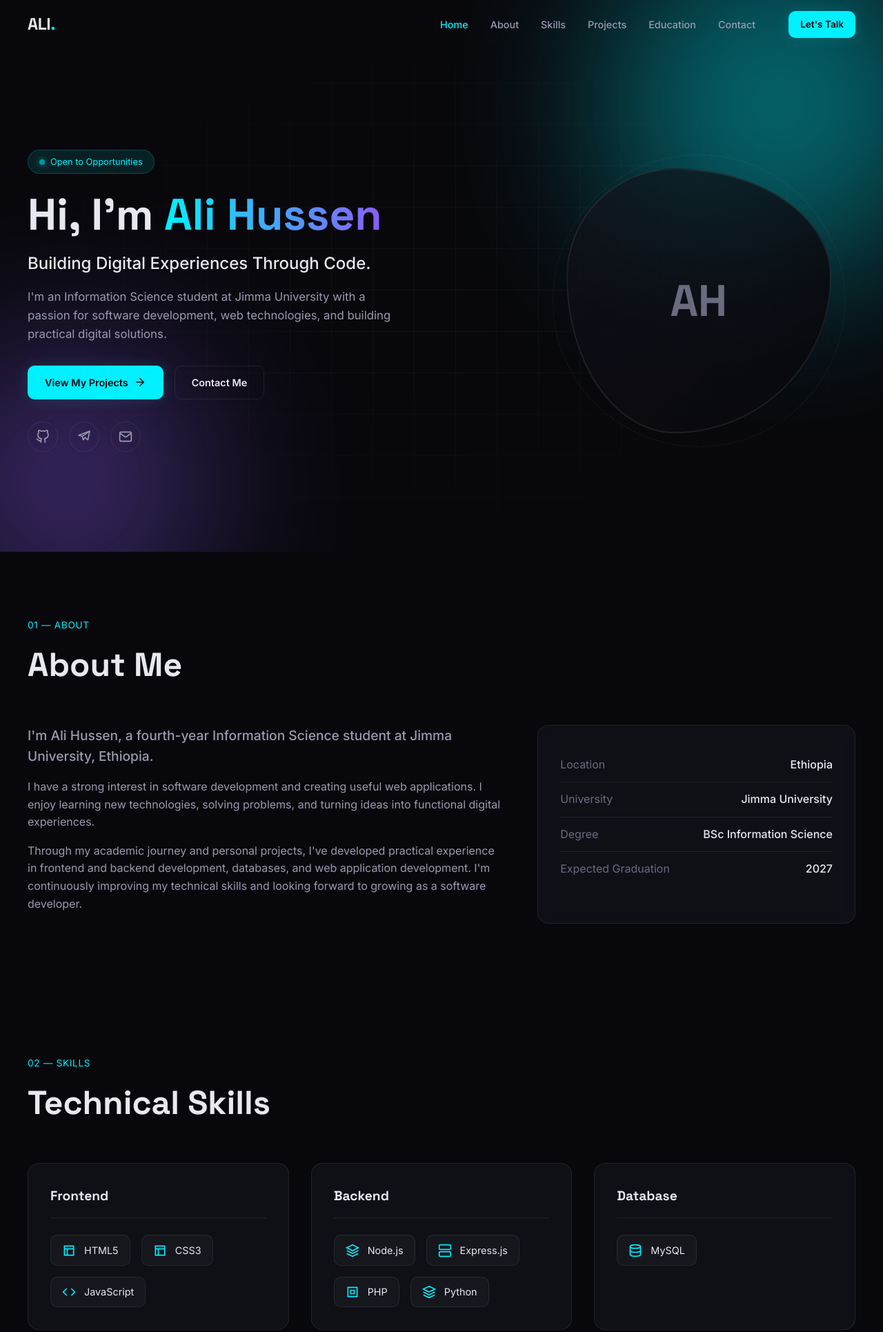
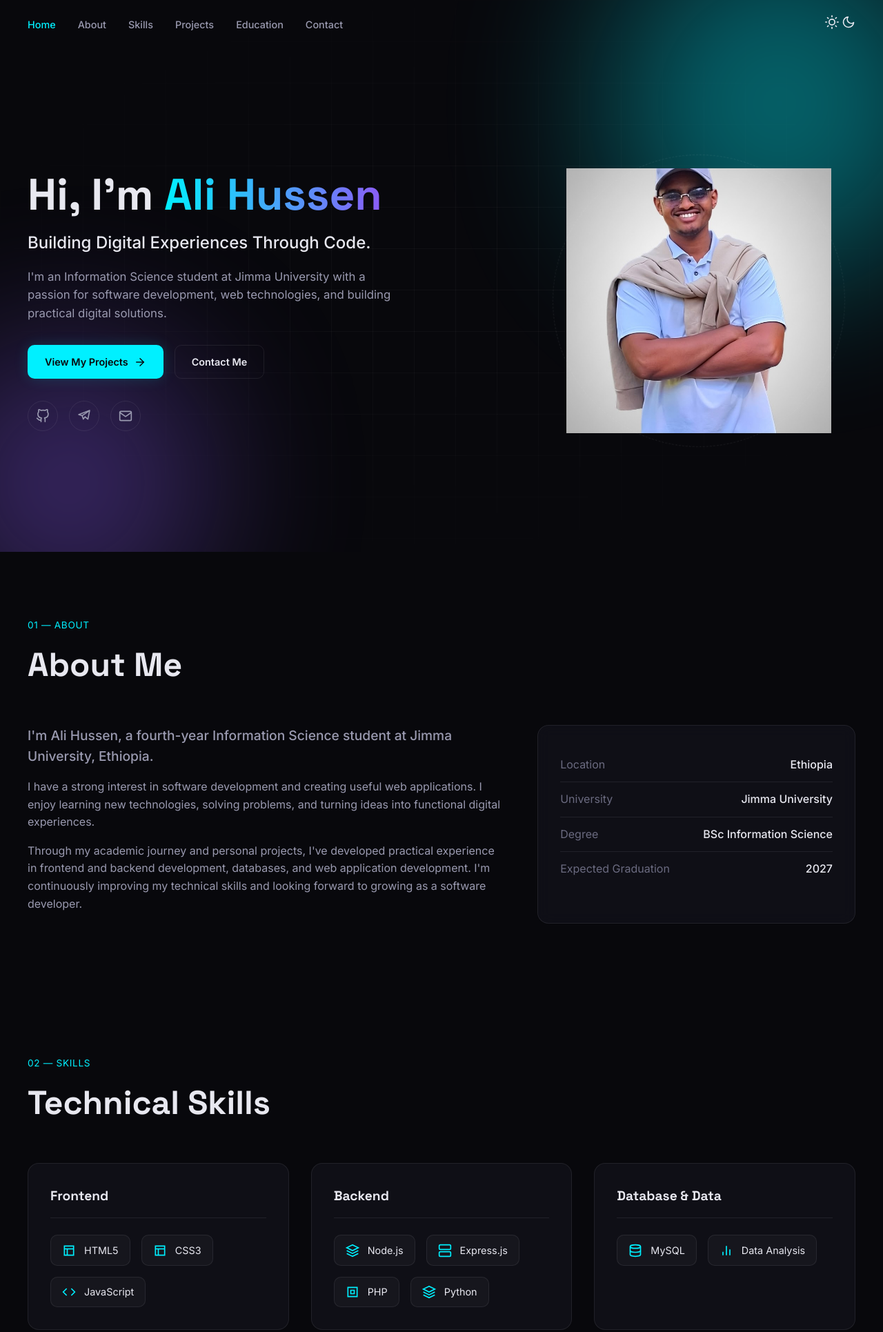
Before and after one commit to rasalihussen-hub/rasalihussen-hub.github.io, a plain HTML site: page index.html in a window 1280 px wide. Shown: the top 1931 px of the page at 69% size. Drawn offline with Linux system fonts and the light colour scheme.

Commit message:
Enhance index.html with theme toggle and skills
Updated HTML structure to include theme toggle button and improved accessibility features. Changed class names for better clarity and added a new skill item for Data Analysis.

```diff
--- a/index.html
+++ b/index.html
@@ -23,9 +23,10 @@
   <link rel="preconnect" href="https://fonts.gstatic.com" crossorigin />
   <link href="https://fonts.googleapis.com/css2?family=Inter:wght@300;400;500;600;700&family=Space+Grotesk:wght@500;600;700&display=swap" rel="stylesheet" />
 
+  <!-- CSS Link -->
   <link rel="stylesheet" href="css/style.css" />
 </head>
-<body>
+<body class="theme-dark">
 
   <!-- Background Elements -->
   <div class="bg-elements" aria-hidden="true">
@@ -37,8 +38,6 @@
   <!-- Navigation -->
   <header class="nav-header" id="navHeader">
     <div class="nav-container">
-      <a href="#home" class="nav-logo">ALI<span class="logo-dot">.</span></a>
-
       <nav class="nav-links" id="navLinks" aria-label="Main navigation">
         <a href="#home" class="nav-link active">Home</a>
         <a href="#about" class="nav-link">About</a>
@@ -46,12 +45,19 @@
         <a href="#projects" class="nav-link">Projects</a>
         <a href="#education" class="nav-link">Education</a>
         <a href="#contact" class="nav-link">Contact</a>
-        <a href="#contact" class="btn btn-sm btn-primary nav-cta">Let's Talk</a>
       </nav>
 
-      <button class="hamburger" id="hamburger" aria-label="Open menu" aria-expanded="false">
-        <span></span><span></span><span></span>
-      </button>
+      <div class="nav-actions">
+        <!-- Day/Night Mode Toggle -->
+        <button class="theme-toggle" id="themeToggle" aria-label="Toggle theme" title="Toggle theme">
+          <svg class="icon-sun" width="20" height="20" viewBox="0 0 24 24" fill="none" stroke="currentColor" stroke-width="2" stroke-linecap="round" stroke-linejoin="round"><circle cx="12" cy="12" r="5"/><line x1="12" y1="1" x2="12" y2="3"/><line x1="12" y1="21" x2="12" y2="23"/><line x1="4.22" y1="4.22" x2="5.64" y2="5.64"/><line x1="18.36" y1="18.36" x2="19.78" y2="19.78"/><line x1="1" y1="12" x2="3" y2="12"/><line x1="21" y1="12" x2="23" y2="12"/><line x1="4.22" y1="19.78" x2="5.64" y2="18.36"/><line x1="18.36" y1="5.64" x2="19.78" y2="4.22"/></svg>
+          <svg class="icon-moon" width="20" height="20" viewBox="0 0 24 24" fill="none" stroke="currentColor" stroke-width="2" stroke-linecap="round" stroke-linejoin="round"><path d="M21 12.79A9 9 0 1 1 11.21 3 7 7 0 0 0 21 12.79z"/></svg>
+        </button>
+
+        <button class="hamburger" id="hamburger" aria-label="Open menu" aria-expanded="false">
+          <span></span><span></span><span></span>
+        </button>
+      </div>
     </div>
   </header>
 
@@ -59,10 +65,6 @@
   <section id="home" class="hero">
     <div class="container hero-container">
       <div class="hero-content">
-        <div class="hero-badge">
-          <span class="status-dot"></span>
-          Open to Opportunities
-        </div>
         <h1 class="hero-title">
           Hi, I'm <span class="text-gradient">Ali Hussen</span>
         </h1>
@@ -94,10 +96,8 @@
 
       <div class="hero-visual">
         <div class="hero-image-wrapper">
-          <div class="hero-image-placeholder">
-            <!-- Replace with: <img src="assets/images/profile.jpg" alt="Ali Hussen" class="hero-image"> -->
-            <span class="placeholder-initials">AH</span>
-          </div>
+          <!-- Profile Image connected to assets folder -->
+          <img src="assets/images/profile.jpg" alt="Ali Hussen" class="hero-image" />
           <div class="hero-image-ring"></div>
         </div>
       </div>
@@ -198,13 +198,17 @@
           </div>
         </div>
 
-        <!-- Database -->
+        <!-- Database & Data -->
         <div class="skill-category reveal">
-          <h3 class="skill-category-title">Database</h3>
+          <h3 class="skill-category-title">Database & Data</h3>
           <div class="skill-items">
             <div class="skill-item">
               <svg class="skill-icon" viewBox="0 0 24 24" fill="none" stroke="currentColor" stroke-width="2"><ellipse cx="12" cy="5" rx="9" ry="3"/><path d="M21 12c0 1.66-4 3-9 3s-9-1.34-9-3"/><path d="M3 5v14c0 1.66 4 3 9 3s9-1.34 9-3V5"/></svg>
               <span>MySQL</span>
+            </div>
+            <div class="skill-item">
+              <svg class="skill-icon" viewBox="0 0 24 24" fill="none" stroke="currentColor" stroke-width="2"><line x1="18" y1="20" x2="18" y2="10"/><line x1="12" y1="20" x2="12" y2="4"/><line x1="6" y1="20" x2="6" y2="14"/></svg>
+              <span>Data Analysis</span>
             </div>
           </div>
         </div>
@@ -222,11 +226,8 @@
 
       <div class="project-card reveal">
         <div class="project-media">
-          <!-- Replace with actual screenshot if available: <img src="assets/images/project-coffee.jpg" alt="Alush Coffee" class="project-img"> -->
-          <div class="project-placeholder">
-            <svg width="48" height="48" viewBox="0 0 24 24" fill="none" stroke="currentColor" stroke-width="1.5"><path d="M18 8h1a4 4 0 0 1 0 8h-1"/><path d="M2 8h16v9a4 4 0 0 1-4 4H6a4 4 0 0 1-4-4V8z"/><line x1="6" y1="1" x2="6" y2="4"/><line x1="10" y1="1" x2="10" y2="4"/><line x1="14" y1="1" x2="14" y2="4"/></svg>
-            <span>Alush Coffee</span>
-          </div>
+          <!-- Project Image connected to assets folder -->
+          <img src="assets/images/project-coffee.jpg" alt="Alush Coffee" class="project-img" />
         </div>
         <div class="project-body">
           <div class="project-header">
@@ -298,7 +299,8 @@
             <svg width="24" height="24" viewBox="0 0 24 24" fill="none" stroke="currentColor" stroke-width="2"><path d="M22 10v6M2 10l10-5 10 5-10 5z"/><path d="M6 12v5c3 3 9 3 12 0v-5"/></svg>
           </div>
           <div class="edu-content">
-            <h3 class="edu-institution">Adam EXCEL Academy</h3>
+            <!-- Fixed Name: Adama -->
+            <h3 class="edu-institution">Adama EXCEL Academy</h3>
             <p class="edu-degree">Previous Education</p>
           </div>
         </div>
@@ -388,7 +390,6 @@
   <footer class="footer">
     <div class="container footer-inner">
       <div class="footer-brand">
-        <a href="#home" class="nav-logo">ALI<span class="logo-dot">.</span></a>
         <p class="footer-desc">Information Science Student & Full-Stack Developer</p>
       </div>
 
```
